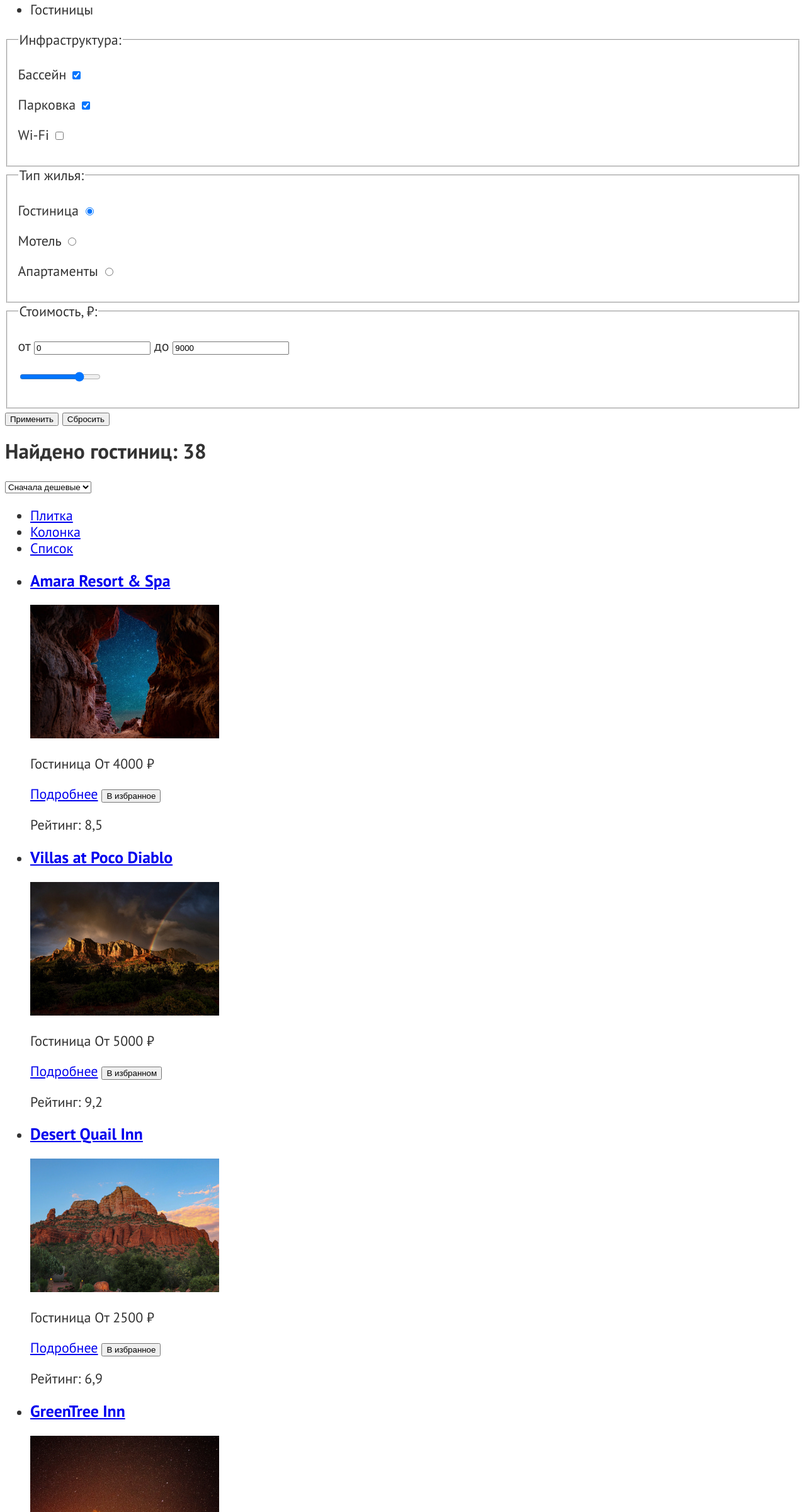
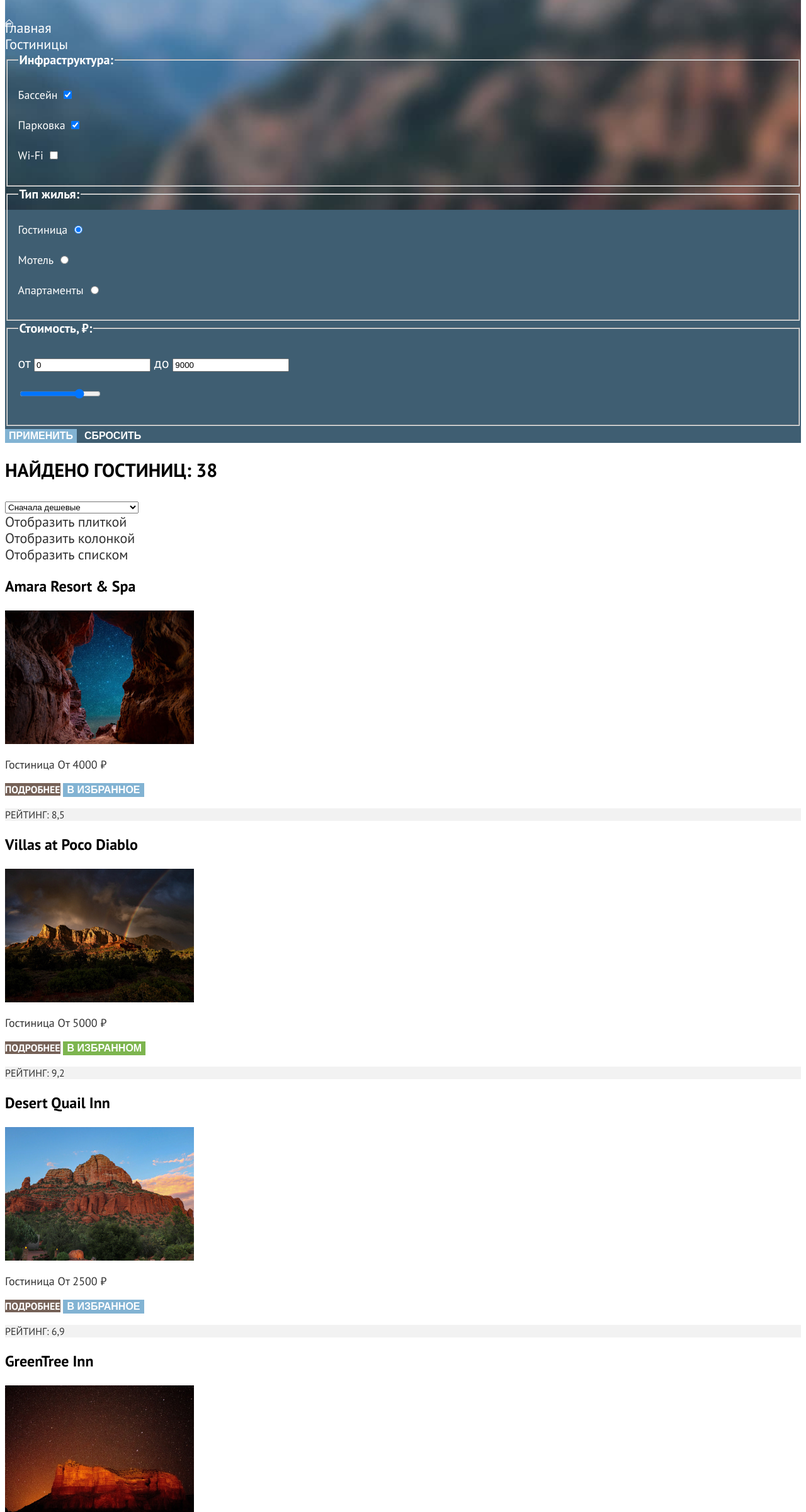
Before and after one commit to htmlacademy-htmlcss/1588563-sedona-35, a plain HTML site: page catalog.html in a window 1280 px wide. Shown: the part 400-2800 px from the top of the page at 63% size. Drawn offline with Linux system fonts and the light colour scheme.

Commit message:
добавляет базовую стилизацию страницы каталога

```diff
--- a/catalog.html
+++ b/catalog.html
@@ -11,22 +11,22 @@
 
   <body>
     <header class="page-header">
-      <a class="logo-link" href="index.html">
+      <a class="logo-link" href="./index.html">
         <img class="logo-img" src="./images/logo/page-logo.svg" width="140" height="70" alt="Логотип «Седона».">
       </a>
       <nav class="navigation">
-        <ul class="navigation-list">
+        <ul class="navigation-list list-reset">
           <li class="navigation-item">
-            <a class="navigation-link" href="index.html">Главная</a>
+            <a class="navigation-link" href="./index.html">Главная</a>
           </li>
           <li class="navigation-item">
             <a class="navigation-link" href="#">О седоне</a>
           </li>
           <li class="navigation-item">
-            <a class="navigation-link navigation-link-current" href="#">Гостиницы</a>
+            <a class="navigation-link navigation-link-current" href="./catalog.html">Гостиницы</a>
           </li>
         </ul>
-        <ul class="user-navigation-list">
+        <ul class="user-navigation-list list-reset">
           <li class="user-navigation-item">
             <a class="user-navigation-link user-navigation-search-button" href="#">
               <span class="visually-hidden">Поиск</span>
@@ -39,55 +39,59 @@
             </a>
           </li>
           <li class="user-navigation-item">
-            <a class="user-navigation-link user-navigation-deal-button" href="#">Хочу сюда!</a>
+            <a class="user-navigation-link button button-main user-navigation-deal-button" href="#">Хочу сюда!</a>
           </li>
         </ul>
       </nav>
     </header>
     <main class="main-catalog">
       <section class="hotel-filters">
-        <h1>Гостиницы седоны</h1>
-        <ul class="breadcrumbs-list">
+        <h1 class="hotel-filters-title">Гостиницы Седоны</h1>
+        <ul class="breadcrumbs-list list-reset">
           <li class="breadcrumbs-item">
-            <span class="visually-hidden">Главная</span>
+            <a class="breadcrumbs-index" href="./index.html">
+              <span class="visually-hidden">Главная</span>
+            </a>
           </li>
           <li class="breadcrumbs-item">
-            <span>Гостиницы</span>
+            <a class="breadcrumbs-catalog" href="./catalog.html">
+              <span>Гостиницы</span>
+            </a>
           </li>
         </ul>
-        <form class="hotel-filters-form" action="https://echo.htmlacademy.ru/" method="get">
+        <form class="hotels-form" action="https://echo.htmlacademy.ru/" method="get">
           <fieldset class="infrastructure-filters">
-            <legend>Инфраструктура:</legend>
+            <legend class="hotels-form-title">Инфраструктура:</legend>
             <p>
-              <label for="infrastructure-pool">Бассейн</label>
+              <label class="hotels-form-value" for="infrastructure-pool">Бассейн</label>
               <input id="infrastructure-pool" type="checkbox" name="infrastructure" value="pool" checked>
             </p>
             <p>
-              <label for="infrastructure-parking">Парковка</label>
+              <label class="hotels-form-value" for="infrastructure-parking">Парковка</label>
               <input id="infrastructure-parking" type="checkbox" name="infrastructure" value="parking" checked>
             </p>
             <p>
-              <label for="infrastructure-wifi">Wi-Fi</label>
+              <label class="hotels-form-value" for="infrastructure-wifi">Wi-Fi</label>
               <input id="infrastructure-wifi" type="checkbox" name="infrastructure" value="wifi">
             </p>
           </fieldset>
           <fieldset class="accomodation-filters">
-            <legend>Тип жилья:</legend>
+            <legend class="hotels-form-title">Тип жилья:</legend>
             <p>
-              <label for="accomodation-hotel">Гостиница</label>
+              <label class="hotels-form-value" for="accomodation-hotel">Гостиница</label>
               <input type="radio" name="accomodation-type" value="hotel" id="accomodation-hotel" checked>
             </p>
             <p>
-              <label for="accomodation-motel">Мотель</label>
+              <label class="hotels-form-value" for="accomodation-motel">Мотель</label>
               <input type="radio" name="accomodation-type" value="motel" id="accomodation-motel">
             </p>
             <p>
-              <label for="accomodation-apartments">Апартаменты</label>
+              <label class="hotels-form-value" for="accomodation-apartments">Апартаменты</label>
               <input type="radio" name="accomodation-type" value="apartments" id="accomodation-apartments">
             </p>
           </fieldset>
           <fieldset class="price-filters">
-            <legend>Стоимость, ₽:</legend>
+            <legend class="hotels-form-title">Стоимость, ₽:</legend>
             <p>
               <label class="visually-hidden" for="price-filters-min">от</label>
               <input type="number" name="price-min" id="price-filters-min" value="0" placeholder="от">
@@ -98,174 +102,174 @@
               <input type="range" name="price-filters" id="price-range" min="0" max="9000" value="7000">
             </p>
           </fieldset>
-          <button class="hotel-filters-button-submit" type="submit">Применить</button>
-          <button class="hotel-filters-button-reset" type="reset">Сбросить</button>
+          <button class="button button-main hotels-form-button hotels-form-button--submit"
+            type="submit">Применить</button>
+          <button class="button button-main hotels-form-button hotels-form-button--reset" type="reset">Сбросить</button>
         </form>
       </section>
-      <section class="hotel-results">
-        <h2>Найдено гостиниц: <span class="results-number">38</span></h2>
-        <select name="hotel-results-sort" aria-label="Сортировка">
-          <option value="cheap">Сначала дешевые</option>
+      <section class="hotels-results">
+        <h2 class="hotels-results-title section-title">Найдено гостиниц: <span class="results-number">38</span></h2>
+        <select name="hotels-results-sort" aria-label="Сортировка">
+          <option value="cheap" selected>Сначала дешевые</option>
+          <option value="expensive">Сначала дорогие</option>
+          <option value="top-rated">Сначала с высоким рейтингом</option>
         </select>
-        <ul class="hotel-results-view-list">
-          <li class="hotel-results-view-item">
+        <ul class="hotels-results-viewtype-list list-reset">
+          <li class="hotels-results-view-item">
             <a href="#" class="visually-hidden">
-              <span class="visually-hidden">Плитка</span>
+              <span class="visually-hidden">Отобразить плиткой</span>
             </a>
           </li>
-          <li class="hotel-results-view-item">
+          <li class="hotels-results-view-item">
             <a href="#" class="visually-hidden">
-              <span class="visually-hidden">Колонка</span>
+              <span class="visually-hidden">Отобразить колонкой</span>
             </a>
           </li>
-          <li class="hotel-results-view-item">
+          <li class="hotels-results-view-item">
             <a href="#" class="visually-hidden">
-              <span class="visually-hidden">Список</span>
+              <span class="visually-hidden">Отобразить списком</span>
             </a>
           </li>
         </ul>
-        <ul class="hotel-results-list">
-          <li class="hotel-results-item">
-            <article class="hotel-card">
+        <ul class="hotels-results-list list-reset">
+          <li class="hotels-results-item">
+            <article class="hotels-card">
               <a href="#">
-                <h3 class="hotel-card-title">Amara Resort & Spa</h3>
+                <h3 class="hotels-card-title">Amara Resort & Spa</h3>
                 <p>
-                  <img class="hotel-card-img" src="./images/hotel-amara.jpg" width="300" height="212"
+                  <img class="hotels-card-img" src="./images/hotel-amara.jpg" width="300" height="212"
                     alt="Вид на ночное звёздное небо через большое отверстие в скале.">
                 </p>
               </a>
               <p>
-                <span class="hotel-card-accomodate-type">Гостиница</span>
-                <span class="hotel-card-price">От 4000 ₽</span>
+                <span class="hotels-card-accomodate-type">Гостиница</span>
+                <span class="hotels-card-price">От 4000 ₽</span>
               </p>
               <p>
-                <a class="hotel-card-button-more" href="#">Подробнее</a>
-                <button class="hotel-card-button-favorite-add-to" type="button">В избранное</button>
+                <a class="button button-main hotels-card-button hotels-card-button--more" href="#">Подробнее</a>
+                <button class="button button-secondary hotels-card-button hotels-card-button--add-to-favorite"
+                  type="button">В избранное</button>
               </p>
-              <p>
-                <span class="hotel-card-rating">Рейтинг: 8,5</span>
-              </p>
+              <p class="hotels-card-button hotels-card-button--rating">Рейтинг: 8,5</p>
             </article>
           </li>
-          <li class="hotel-results-item">
-            <article class="hotel-card">
+          <li class="hotels-results-item">
+            <article class="hotels-card">
               <a href="#">
-                <h3 class="hotel-card-title">Villas at Poco Diablo</h3>
+                <h3 class="hotels-card-title">Villas at Poco Diablo</h3>
                 <p>
-                  <img class="hotel-card-img" src="./images/hotel-poco-diabla.jpg" width="300" height="212"
+                  <img class="hotels-card-img" src="./images/hotel-poco-diabla.jpg" width="300" height="212"
                     alt="Зелень и скалы в темноте, частично освещенные солнцем, с радугой вдалеке.">
                 </p>
               </a>
               <p>
-                <span class="hotel-card-accomodate-type">Гостиница</span>
-                <span class="hotel-card-price">От 5000 ₽</span>
+                <span class="hotels-card-accomodate-type">Гостиница</span>
+                <span class="hotels-card-price">От 5000 ₽</span>
               </p>
               <p>
-                <a class="hotel-card-button-more" href="#">Подробнее</a>
-                <button class="hotel-card-button-favorite-added" type="button">В избранном</button>
+                <a class="button button-main hotels-card-button hotels-card-button--more" href="#">Подробнее</a>
+                <button class="button button-select hotels-card-button hotels-card-button--add-to-favorite"
+                  type="button">В избранном</button>
               </p>
-              <p>
-                <span class="hotel-card-rating">Рейтинг: 9,2</span>
-              </p>
+              <p class="hotels-card-button hotels-card-button--rating">Рейтинг: 9,2</p>
             </article>
           </li>
-          <li class="hotel-results-item">
-            <article class="hotel-card">
+          <li class="hotels-results-item">
+            <article class="hotels-card">
               <a href="#">
-                <h3 class="hotel-card-title">Desert Quail Inn</h3>
+                <h3 class="hotels-card-title">Desert Quail Inn</h3>
                 <p>
-                  <img class="hotel-card-img" src="./images/hotel-quail-inn.jpg" width="300" height="212"
+                  <img class="hotels-card-img" src="./images/hotel-quail-inn.jpg" width="300" height="212"
                     alt="Песчаная скала, окружённая зелеными кустарниками и деревьями, на фоне чистого голубого неба.">
                 </p>
               </a>
               <p>
-                <span class="hotel-card-accomodate-type">Гостиница</span>
-                <span class="hotel-card-price">От 2500 ₽</span>
+                <span class="hotels-card-accomodate-type">Гостиница</span>
+                <span class="hotels-card-price">От 2500 ₽</span>
               </p>
               <p>
-                <a class="hotel-card-button-more" href="#">Подробнее</a>
-                <button class="hotel-card-button-favorite-added" type="button">В избранное</button>
+                <a class="button button-main hotels-card-button hotels-card-button--more" href="#">Подробнее</a>
+                <button class="button button-secondary hotels-card-button hotels-card-button--add-to-favorite"
+                  type="button">В избранное</button>
               </p>
-              <p>
-                <span class="hotel-card-rating">Рейтинг: 6,9</span>
-              </p>
+              <p class="hotels-card-button hotels-card-button--rating">Рейтинг: 6,9</p>
             </article>
           </li>
-          <li class="hotel-results-item">
-            <article class="hotel-card">
+          <li class="hotels-results-item">
+            <article class="hotels-card">
               <a href="#">
-                <h3 class="hotel-card-title">GreenTree Inn</h3>
+                <h3 class="hotels-card-title">GreenTree Inn</h3>
                 <p>
-                  <img class="hotel-card-img" src="./images/hotel-greentree-inn.jpg" width="300" height="212"
+                  <img class="hotels-card-img" src="./images/hotel-greentree-inn.jpg" width="300" height="212"
                     alt="Песчаная скала в ночное время на фоне зведного неба.">
                 </p>
               </a>
               <p>
-                <span class="hotel-card-accomodate-type">Гостиница</span>
-                <span class="hotel-card-price">От 1500 ₽</span>
+                <span class="hotels-card-accomodate-type">Гостиница</span>
+                <span class="hotels-card-price">От 1500 ₽</span>
               </p>
               <p>
-                <a class="hotel-card-button-more" href="#">Подробнее</a>
-                <button class="hotel-card-button-favorite-added" type="button">В избранное</button>
+                <a class="button button-main hotels-card-button hotels-card-button--more" href="#">Подробнее</a>
+                <button class="button button-secondary hotels-card-button hotels-card-button--add-to-favorite"
+                  type="button">В избранное</button>
               </p>
-              <p>
-                <span class="hotel-card-rating">Рейтинг: 5,0</span>
-              </p>
+              <p class="hotels-card-button hotels-card-button--rating">Рейтинг: 5,0</p>
             </article>
           </li>
         </ul>
-        <ul class="pagination">
+        <ul class="pagination-list list-reset">
           <li class="pagination-item">
             <a class="pagination-link pagination-link-current">1</a>
           </li>
-          <li class="pagination-item">
-            <a href="#" class="pagination-link">2</a>
+          <li class="pagination-list-item">
+            <a href="#" class="pagination-link button button-secondary">2</a>
           </li>
-          <li class="pagination-item">
-            <a href="#" class="pagination-link">3</a>
+          <li class="pagination-list-item">
+            <a href="#" class="pagination-link button button-secondary">3</a>
           </li>
-          <li class="pagination-item">
-            <a href="#" class="pagination-link">4</a>
+          <li class="pagination-list-item">
+            <a href="#" class="pagination-link button button-secondary">4</a>
           </li>
-          <li class="pagination-item">
-            <a href="#" class="pagination-link">...</a>
+          <li class="pagination-list-item">
+            <a href="#" class="pagination-link pagination-link-more button button-secondary">...</a>
           </li>
-          <li class="pagination-item">
-            <a href="#" class="pagination-link">10</a>
+          <li class="pagination-list-item">
+            <a href="#" class="pagination-link button button-secondary">10</a>
           </li>
         </ul>
       </section>
     </main>
     <footer class="page-footer">
-      <section class="subscribe">
-        <h2>Подпишитесь на рассылку</h2>
+      <section class="subscribe--catalog">
+        <h2 class="subscribe-title section-title">Подпишитесь на рассылку</h2>
         <p>Только полезная информация и никакого спама, честное бойскаутское!</p>
         <form class="subscribe-form" action="https://echo.htmlacademy.ru/" method="post">
           <label class="visually-hidden" for="subscribe-email">Ваша почта:</label>
           <input type="email" name="subscribe-email" id="subscribe-email" placeholder="Ваш e-mail" required>
-          <button type="submit">Подписаться</button>
+          <button class="button button-secondary subscribe-button" type="submit">Подписаться</button>
         </form>
       </section>
       <div class="footer-contacts">
-        <ul class="social-list">
+        <ul class="social-list list-reset">
           <li class="social-item">
-            <a class="social-link" href="https://vk.com/htmlacademy" target="blank">
+            <a class="social-link social-link--vk" href="https://vk.com/htmlacademy" target="blank">
               <span class="visually-hidden">Вконтакте</span>
             </a>
           </li>
           <li class="social-item">
-            <a class="social-link" href="https://t.me/htmlacademy" target="blank">
+            <a class="social-link social-link--tg" href="https://t.me/htmlacademy" target="blank">
               <span class="visually-hidden">Телеграм</span>
             </a>
           </li>
           <li class="social-item">
-            <a class="social-link" href="https://www.youtube.com/user/htmlacademyru" target="blank">
+            <a class="social-link social-link--youtube" href="https://www.youtube.com/user/htmlacademyru"
+              target="blank">
               <span class="visually-hidden">Ютуб</span>
             </a>
           </li>
         </ul>
         <div>
-          <a class="contacts-phone" href="tel:+7812812-12-12">+7 (812) 812-12-12</a>
+          <a class="footer-contacts-phone" href="tel:+7812812-12-12">+7 (812) 812-12-12</a>
         </div>
         <div>
           <a class="company-link" href="https://htmlacademy.ru/">
--- a/styles/styles.css
+++ b/styles/styles.css
@@ -38,26 +38,32 @@ body {
 }
 
 .button {
+  font-size: 20px;
+  line-height: 36px;
   text-decoration: none;
+  font-weight: 700;
+  text-transform: uppercase;
   border: none;
   background: none;
   cursor: pointer;
 }
 
 .button-main {
-  font-size: 20px;
-  line-height: 36px;
   color: #ffffff;
   background-color: #756157;
-  font-weight: 700;
-  text-transform: uppercase;
+}
+
+.button-secondary {
+  color: #ffffff;
+  background-color: #82b3d3;
+}
+
+.button-select {
+  color: #ffffff;
+  background-color: #7db54f;
 }
 
 /* header  */
-
-.page-header {
-  color: #000000;
-}
 
 /* navigation  */
 
@@ -67,8 +73,12 @@ body {
   font-weight: 700;
 }
 
-.navigation-list a {
-  color: inherit;
+.navigation-link {
+  color: #000000;
+  text-decoration: none;
+}
+
+.user-navigation-link {
   text-decoration: none;
 }
 
@@ -124,14 +134,14 @@ body {
 }
 
 .advantages-list {
- padding: 0;
- margin: 0;
- list-style: none;
+  padding: 0;
+  margin: 0;
+  list-style: none;
 }
 
 .advantages-list-item {
   color: #333333;
-  background-color:rgba(131, 179, 211, 0.12);
+  background-color: rgba(131, 179, 211, 0.12);
 }
 
 .advantages-list-item-title {
@@ -178,8 +188,9 @@ body {
   background-repeat: no-repeat;
 }
 
-.subscribe-button {
-  background-color: #82b3d3;
+.subscribe--catalog {
+  color: #000000;
+  background-color: #ffffff;
 }
 
 /* footer-contacts */
@@ -202,3 +213,108 @@ body {
   font-size: 40px;
   line-height: 40px;
 }
+
+/* СТРАНИЦА КАТАЛОГА */
+
+/* hotel-filters */
+
+.hotel-filters {
+  color: #ffffff;
+  background: #3f5e72 url("../images/filters-bg.jpg") no-repeat;
+  background-size: 100% auto;
+}
+
+.hotel-filters-title {
+  font-size: 60px;
+  line-height: 78px;
+  font-weight: 700;
+}
+
+.breadcrumbs-list a {
+  color: inherit;
+  text-decoration: none;
+}
+
+.breadcrumbs-index {
+  background: url("../images/icons/breadcrumbs-home-icon.svg") no-repeat;
+}
+
+/* .hotels-form */
+
+.hotels-form-title {
+  font-size: 20px;
+  line-height: 24px;
+  font-weight: 700;
+}
+
+.hotels-form-value {
+  font-size: 18px;
+  line-height: 23px;
+}
+
+.hotels-form-button {
+  font-size: 16px;
+  line-height: 20px;
+}
+
+.hotels-form-button--submit {
+  background-color: #82b3d3;
+}
+
+.hotels-form-button--reset {
+  background-color: transparent;
+}
+
+/* hotels-results */
+
+.hotels-results-title {
+  color: #000000;
+}
+
+.hotels-results-viewtype-list a {
+  color: inherit;
+  text-decoration: none;
+}
+
+.hotels-results-list a {
+  text-decoration: none;
+}
+
+.hotels-card {
+  font-size: 18px;
+  line-height: 21px;
+}
+
+.hotels-card-title {
+  color: #000000;
+  font-size: 24px;
+  line-height: 28px;
+  font-weight: 700;
+}
+
+.hotels-card-button {
+  font-size: 16px;
+  line-height: 20px;
+}
+
+.hotels-card-button--rating {
+  text-transform: uppercase;
+  background-color: #f2f2f2;
+}
+
+/* pagination */
+
+.pagination-link {
+  color: #ffffff;
+  text-decoration: none;
+}
+
+.pagination-link-current {
+  color: #000000;
+  background-color: #f2f2f2;
+}
+
+.pagination-link-more {
+  color: #000000;
+  background-color: #ffffff;
+}
```
Also changed, not shown: index.html (+4 -4 lines).
